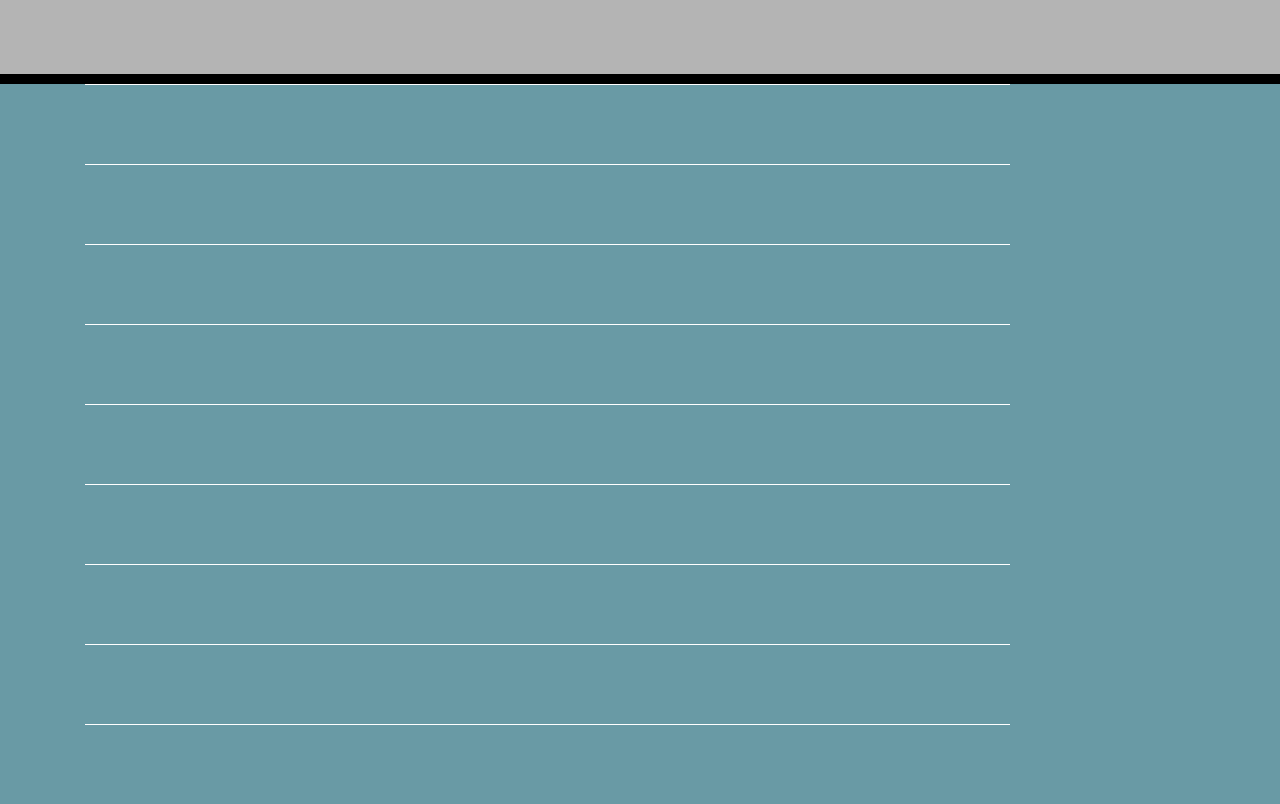
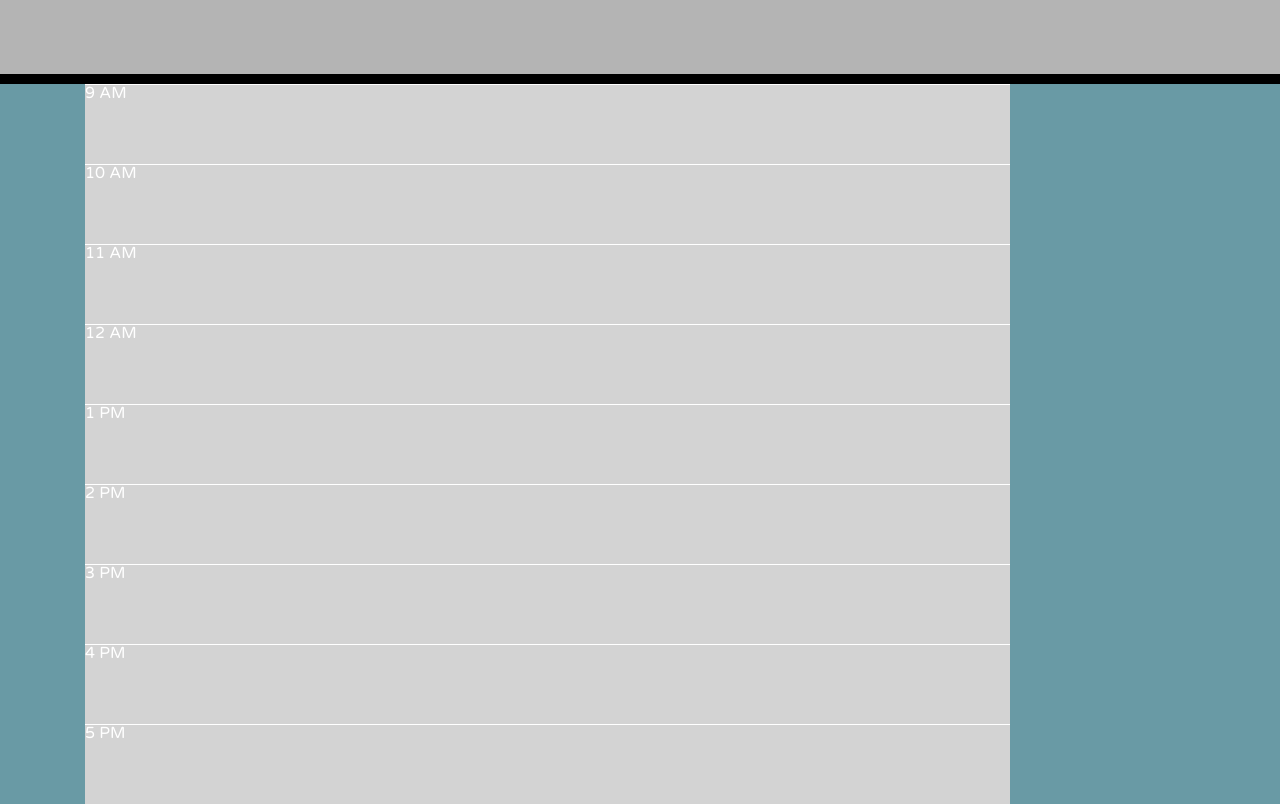
Before and after one commit to vikavisuals/04-dayPlanner, a plain HTML site: page index.html in a window 1280 px wide. Shown: the part 204-1008 px from the top of the page. Drawn offline with nearby package versions, Linux system fonts and the light colour scheme.

Commit message:
Time slots are now color coded to signify whether they are current, in the past, or in the future

```diff
--- a/index.html
+++ b/index.html
@@ -29,15 +29,15 @@
 
   <div class="container">
     <div class="col-10">
-      <div class="row" id="9"></div>
-      <div class="row" id="10"></div>
-      <div class="row" id="11"></div>
-      <div class="row" id="12"></div>
-      <div class="row" id="13"></div>
-      <div class="row" id="14"></div>
-      <div class="row" id="15"></div>
-      <div class="row" id="16"></div>
-      <div class="row" id="17"></div>
+      <div class="row" id="9">9 AM</div>
+      <div class="row" id="10">10 AM</div>
+      <div class="row" id="11">11 AM</div>
+      <div class="row" id="12">12 AM</div>
+      <div class="row" id="13">1 PM</div>
+      <div class="row" id="14">2 PM</div>
+      <div class="row" id="15">3 PM</div>
+      <div class="row" id="16">4 PM</div>
+      <div class="row" id="17">5 PM</div>
 
     </div>
   </div>
--- a/script.js
+++ b/script.js
@@ -23,12 +23,14 @@ function checkHour() {
 
   for (let i = 0; i < hoursInDay.length; i++) {
     if (hoursInDay[i] > currentTime) {
-      $('#hoursInDay[i]').addClass(".future");
+      $('#' + hoursInDay[i]).addClass("future");
       console.log("Green");
 
     } else if (hoursInDay[i] === currentTime) {
+      $('#' + hoursInDay[i]).addClass("present");
       console.log("Current");
     } else {
+      $('#' + hoursInDay[i]).addClass("past");
       console.log("Grey");
     }
   }
```
